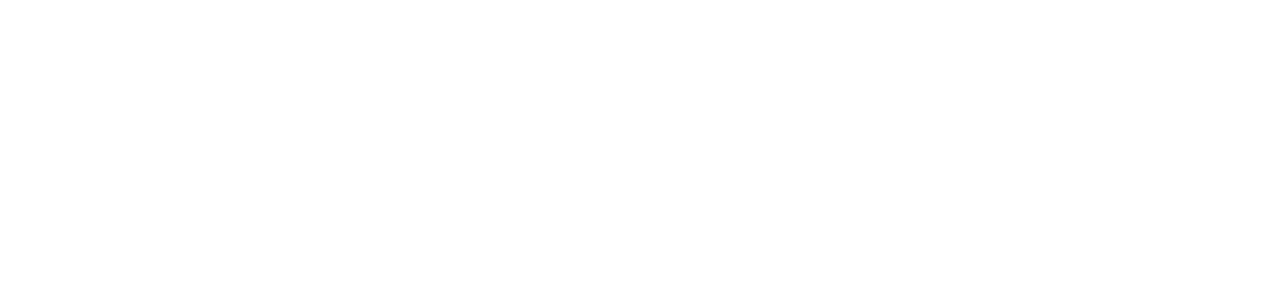
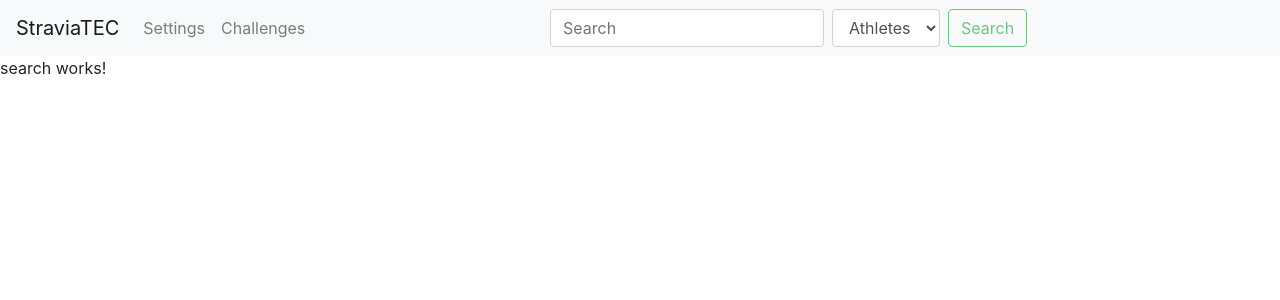
Before and after one commit to JonDGS/StraviaTEC, an Angular app in the folder st-front-end/: page /athlete/search in a window 1280 px wide. Before the commit this address led to /. Shown: the top 300 px of the page. Built offline with nearby package versions, Linux system fonts and the light colour scheme.

Commit message:
Created the search component for showing the search results

```diff
--- a/st-front-end/src/app/app.module.ts
+++ b/st-front-end/src/app/app.module.ts
@@ -13,17 +13,19 @@
 import { ProfileWidgetComponent } from './athlete/athlete-view/profile-widget/profile-widget.component';
 import { NavbarComponent } from './athlete/athlete-view/athlete-navbar/athlete-navbar.component';
 import { AthleteSettingsComponent } from './athlete/athlete-view/athlete-settings/athlete-settings.component';
+import { SearchComponent } from './athlete/athlete-view/search/search.component';
+import { SearchItemComponent } from './athlete/athlete-view/search/search-item/search-item.component';
 
 import { HttpClientModule } from '@angular/common/http';
 import { AthleteChallengesComponent } from './athlete/athlete-view/athlete-challenges/athlete-challenges.component';
 import { AthleteChallengeItemComponent } from './athlete/athlete-view/athlete-challenges/athlete-challenge-item/athlete-challenge-item.component';
-import { SearchComponent } from './athlete/athlete-view/search/search.component';
-import { SearchItemComponent } from './athlete/athlete-view/search/search-item/search-item.component';
+
 
 const appRoutes: Routes = [
   { path: '', component: HomeViewComponent },
   { path: 'athlete', component: AthleteViewComponent },
   { path: 'athlete/settings', component: AthleteSettingsComponent},
+  { path: 'athlete/search', component: SearchComponent},
   { path: 'athlete/challenges', component: AthleteChallengesComponent},
   { path: 'organizer', component: OrganizerViewComponent }
 ];
--- a/st-front-end/src/app/athlete/athlete-view/athlete-navbar/athlete-navbar.component.html
+++ b/st-front-end/src/app/athlete/athlete-view/athlete-navbar/athlete-navbar.component.html
@@ -33,14 +33,15 @@
         class="form-control mr-sm-2"
         [ngModel]="defaultCategory"
         name="category">
-        <option value="athlete">Athletes</option>
+        <option value="athletes">Athletes</option>
         <option value="groups">Groups</option>
         <option value="races">Races</option>
       </select>
       <button
         class="btn btn-outline-success my-2 my-sm-0"
         [disabled]="!searchForm.valid"
-        type="submit">Search</button>
+        type="submit"
+        >Search</button>
     </form>
 
     <ul class="navbar-nav">
--- a/st-front-end/src/app/athlete/athlete-view/athlete-navbar/athlete-navbar.component.ts
+++ b/st-front-end/src/app/athlete/athlete-view/athlete-navbar/athlete-navbar.component.ts
@@ -1,6 +1,8 @@
 import {Component, OnInit, ViewChild} from '@angular/core';
 import {NgForm} from '@angular/forms';
 import {AthleteService} from '../../athlete.service';
+import {Athlete} from '../../../models/athlete.model';
+import {Router} from '@angular/router';
 
 @Component({
   selector: 'app-navbar',
@@ -14,10 +16,13 @@
  */
 export class NavbarComponent implements OnInit {
   @ViewChild('searchForm') searchForm: NgForm;
-  defaultCategory = 'athlete';
+  defaultCategory = 'athletes';
   changedView: boolean;
 
-  constructor(private aService: AthleteService) { }
+  // DELETE LATER
+  searchL: Athlete[];
+
+  constructor(private aService: AthleteService, private router: Router) { }
 
   ngOnInit(): void {
     this.changedView = this.aService.onChangedView;
@@ -27,7 +32,49 @@
    * Is called when the search form is used
    */
   onSearch(): void{
-    console.log(this.searchForm);
+    // We announce the search
+    console.log('Search item: ' + this.searchForm.value.searchItem + ',on ' + this.searchForm.value.category + ' category.');
+
+    // We activate the return button
+    this.onAthleteViewChanged();
+
+    // We set the search type
+    this.aService.searchType = this.searchForm.value.category;
+
+    // Aca llamamos a una funcion que en base a la busqueda rellena las listas de de availableX del servicio athlete ! ! ! !
+    this.searchL = [
+      new Athlete(
+        'Alvaro',
+        'Vargas',
+        'Costa Rican',
+        117730762,
+        20,
+        '3/4/2000',
+        'Costa Rica',
+        'Heredia',
+        'Belen',
+        'avargasm',
+        '',
+        'abc123'),
+      new Athlete(
+        'Jon',
+        'Doro',
+        'Costa Rican',
+        117720889,
+        20,
+        '8/6/2000',
+        'Costa Rica',
+        'San Jose',
+        'Tres Rios',
+        'sk8r',
+        '',
+        '123abc'
+      )];
+
+    this.aService.availableAthletes = this.searchL;
+
+    // We go to the search page
+    this.router.navigate(['/athlete/search']);
   }
 
   /**
--- a/st-front-end/src/app/athlete/athlete-view/search/search.component.html
+++ b/st-front-end/src/app/athlete/athlete-view/search/search.component.html
@@ -1 +1,2 @@
+<app-navbar></app-navbar>
 <p>search works!</p>
--- a/st-front-end/src/app/athlete/athlete-view/search/search.component.ts
+++ b/st-front-end/src/app/athlete/athlete-view/search/search.component.ts
@@ -1,4 +1,7 @@
 import { Component, OnInit } from '@angular/core';
+// @ts-ignore
+import Any = jasmine.Any;
+import {AthleteService} from '../../athlete.service';
 
 @Component({
   selector: 'app-search',
@@ -10,10 +13,31 @@
  * This component is for showing the searched items of a user search
  */
 export class SearchComponent implements OnInit {
+  searchType: string;
+  searchData: Any[];
 
-  constructor() { }
+  constructor(private aService: AthleteService) {}
 
   ngOnInit(): void {
+    this.searchType = this.aService.searchType;
+
+    switch (this.searchType) {
+      case 'athletes': {
+        this.searchData = this.aService.availableAthletes;
+        break;
+      }
+      case 'groups': {
+        this.searchData = this.aService.availableGroups;
+        break;
+      }
+      case 'races': {
+        this.searchData = this.aService.availableRaces;
+        break;
+      }
+      default: {
+        console.error('The search type didnt match any available type');
+      }
+    }
   }
 
 }
```
Also changed, not shown: st-front-end/src/app/athlete/athlete.service.ts (+10 -0 lines).
